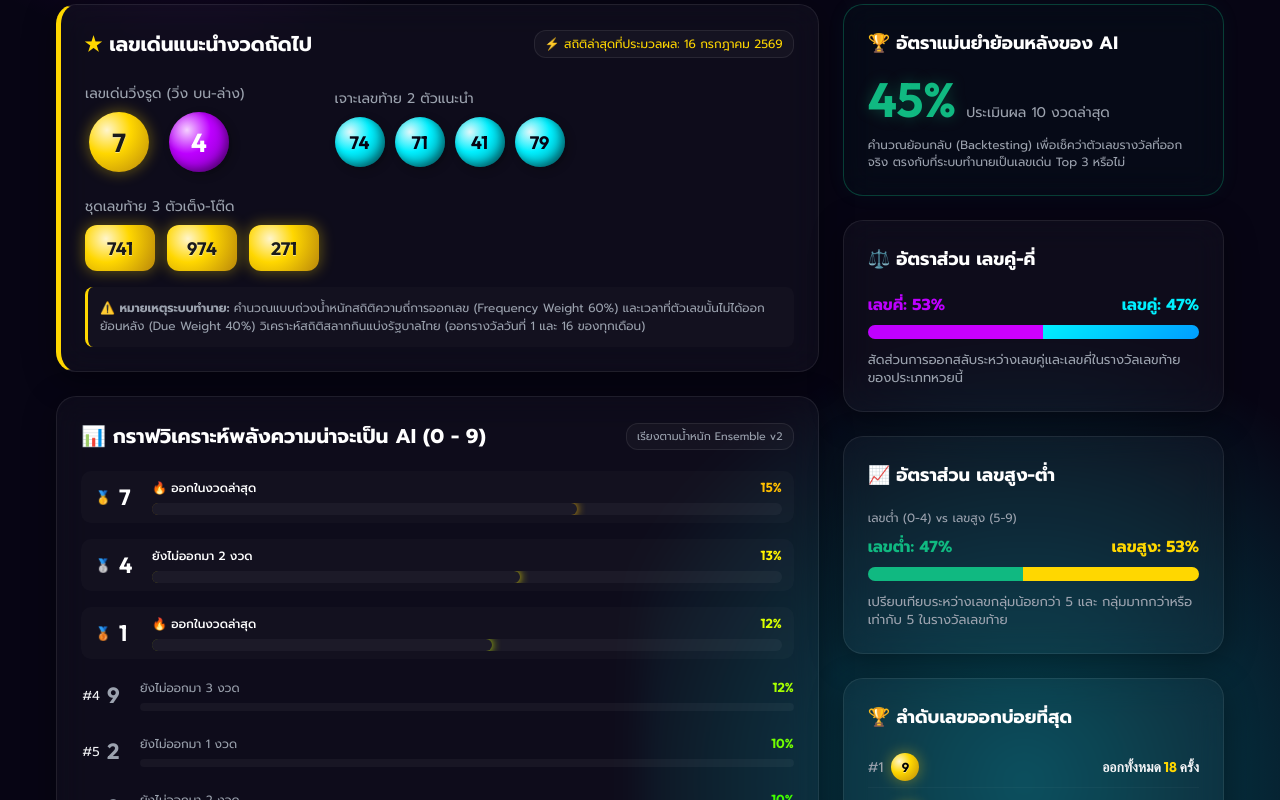
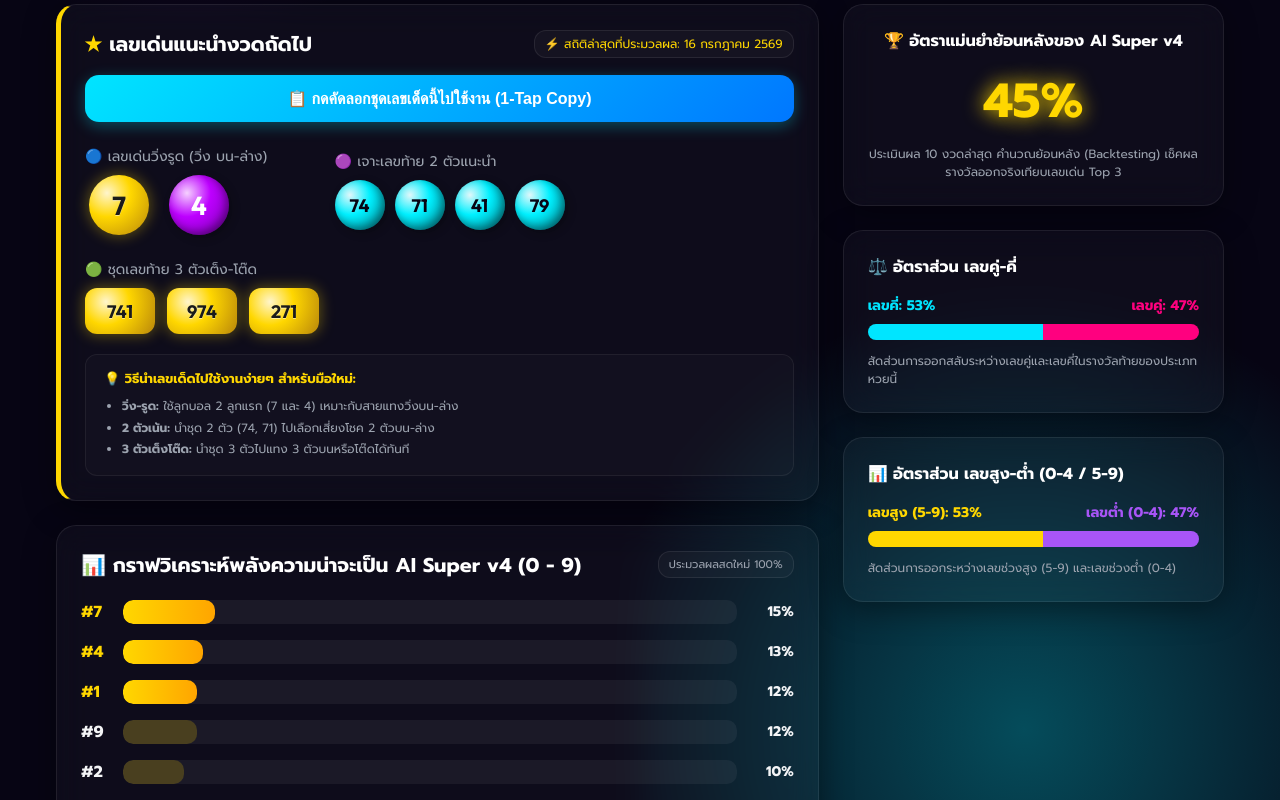
Before and after one commit to KritanatLiamseng/lotto, a Next.js app: page / in a window 1280 px wide. Shown: the part 580-1380 px from the top of the page. Built offline with nearby package versions, Linux system fonts and the light colour scheme.

Commit message:
Add-1-Tap-Copy-button-and-Beginner-Friendly-Guide-Card-for-easy-user-experience

```diff
--- a/app/components/LottoPredictor.js
+++ b/app/components/LottoPredictor.js
@@ -1,6 +1,6 @@
 'use client';
 
-import React, { useState, useEffect } from 'react';
+import React, { useState } from 'react';
 import { getPredictionStats, getOddEvenRatio, getHighLowRatio, getDigitStats, getGlobalAccuracy } from '../data/lottoHistory';
 
 export default function LottoPredictor({ lottoType = 'thai', lottoData = [] }) {
@@ -11,6 +11,8 @@
   const digitStats = React.useMemo(() => getDigitStats(lottoData).sort((a, b) => b.count - a.count), [lottoData]);
   const globalAccuracy = React.useMemo(() => getGlobalAccuracy(lottoData), [lottoData]);
 
+  const [copySuccess, setCopySuccess] = useState(false);
+
   // Theme configuration based on active lottery type
   const getThemeColors = () => {
     switch (lottoType) {
@@ -20,7 +22,7 @@
           accentBall: 'cyan-ball',
           accentText: '#00B0FF',
           borderLeft: '5px solid #00E5FF',
-          explanation: 'วิเคราะห์สถิติหวยลาวพัฒนา (ออกรางวัลเป็นประจำทุกวัน เวลา 20:30 น.)'
+          explanation: 'วิเคราะห์สถิติหวยลาว (ออกรางวัลตามเวลาทางการ)'
         };
       case 'hanoi':
         return {
@@ -28,7 +30,7 @@
           accentBall: 'magenta-ball',
           accentText: '#FF3366',
           borderLeft: '5px solid #FF007F',
-          explanation: 'วิเคราะห์สถิติหวยฮานอยปกติ (ออกรางวัลทุกวัน เวลา 18:30 น.)'
+          explanation: 'วิเคราะห์สถิติหวยฮานอย (ออกรางวัลทุกวัน)'
         };
       case 'thai':
       default:
@@ -44,7 +46,7 @@
 
   const theme = getThemeColors();
 
-  // Get recommended numbers (Deterministic & Consistent)
+  // Get recommended numbers
   const topDigits = predictions.slice(0, 5).map(p => p.digit);
   const recommendedTwoDigits = [
     `${topDigits[0]}${topDigits[1]}`,
@@ -58,6 +60,20 @@
     `${topDigits[3]}${topDigits[0]}${topDigits[1]}`,
     `${topDigits[4]}${topDigits[0]}${topDigits[2]}`
   ];
+
+  const handleCopyNumbers = () => {
+    const textToCopy = `🔮 [LottoOracle AI] เลขเด็ดวิเคราะห์งวดถัดไป (${lottoType === 'lao' ? 'หวยลาว' : lottoType === 'hanoi' ? 'หวยฮานอย' : 'หวยไทย'})
+• วิ่ง/รูด: ${topDigits[0]}, ${topDigits[1]}
+• เจาะ 2 ตัว: ${recommendedTwoDigits.join(', ')}
+• ชุด 3 ตัว: ${recommendedThreeDigits.join(', ')}
+${lottoType === 'lao' ? `• ชุด 4 ตัว: ${topDigits[0]}${topDigits[1]}${topDigits[2]}${predictions[3]?.digit || '9'}` : ''}
+⚡ ประมวลผลสดใหม่จากสถิติตัวจริง 100%`;
+
+    navigator.clipboard.writeText(textToCopy).then(() => {
+      setCopySuccess(true);
+      setTimeout(() => setCopySuccess(false), 3000);
+    });
+  };
 
   return (
     <div className="dashboard-grid">
@@ -76,9 +92,35 @@
             )}
           </div>
 
+          {/* Quick 1-Tap Copy Button for Easy User Experience */}
+          <div style={{ marginBottom: '20px' }}>
+            <button
+              onClick={handleCopyNumbers}
+              style={{
+                width: '100%',
+                padding: '14px 20px',
+                borderRadius: '14px',
+                border: 'none',
+                background: copySuccess ? 'linear-gradient(135deg, #10B981 0%, #059669 100%)' : 'linear-gradient(135deg, #00E5FF 0%, #0077FF 100%)',
+                color: '#FFFFFF',
+                fontWeight: 'bold',
+                fontSize: '16px',
+                cursor: 'pointer',
+                display: 'flex',
+                alignItems: 'center',
+                justifyContent: 'center',
+                gap: '8px',
+                boxShadow: '0 4px 15px rgba(0, 229, 255, 0.3)',
+                transition: 'all 0.3s ease'
+              }}
+            >
+              {copySuccess ? '✅ คัดลอกแล้ว! นำไปวางส่งในแชทได้ทันที' : '📋 กดคัดลอกชุดเลขเด็ดนี้ไปใช้งาน (1-Tap Copy)'}
+            </button>
+          </div>
+
           <div style={{ display: 'flex', flexWrap: 'wrap', gap: '20px', margin: '24px 0', alignItems: 'center' }}>
             <div style={{ flex: 1, minWidth: '200px' }}>
-              <div style={{ fontSize: '14px', color: 'var(--text-muted)', marginBottom: '8px' }}>เลขเด่นวิ่งรูด (วิ่ง บน-ล่าง)</div>
+              <div style={{ fontSize: '14px', color: 'var(--text-muted)', marginBottom: '8px' }}>🔵 เลขเด่นวิ่งรูด (วิ่ง บน-ล่าง)</div>
               <div style={{ display: 'flex', gap: '12px' }}>
                 <span className={`number-ball ${theme.accentBall}`} style={{ width: '60px', height: '60px', fontSize: '26px' }}>{topDigits[0]}</span>
                 <span className="number-ball magenta-ball" style={{ width: '60px', height: '60px', fontSize: '26px', background: lottoType === 'hanoi' ? 'radial-gradient(circle at 30% 30%, #FFF5CC 0%, var(--gold) 40%, #B8860B 100%)' : undefined, color: lottoType === 'hanoi' ? '#000' : undefined }}>{topDigits[1]}</span>
@@ -86,7 +128,7 @@
             </div>
 
             <div style={{ flex: 2, minWidth: '250px' }}>
-              <div style={{ fontSize: '14px', color: 'var(--text-muted)', marginBottom: '8px' }}>เจาะเลขท้าย 2 ตัวแนะนำ</div>
+              <div style={{ fontSize: '14px', color: 'var(--text-muted)', marginBottom: '8px' }}>🟣 เจาะเลขท้าย 2 ตัวแนะนำ</div>
               <div style={{ display: 'flex', gap: '10px', flexWrap: 'wrap' }}>
                 {recommendedTwoDigits.map((num, i) => (
                   <span key={i} className="number-ball cyan-ball" style={{ width: '50px', height: '50px', fontSize: '18px', margin: 0, background: lottoType === 'lao' ? 'radial-gradient(circle at 30% 30%, #F5D0FF 0%, var(--primary) 40%, #7A00B0 100%)' : undefined, color: lottoType === 'lao' ? '#FFF' : undefined }}>
@@ -98,7 +140,7 @@
           </div>
 
           <div style={{ marginBottom: '16px' }}>
-            <div style={{ fontSize: '14px', color: 'var(--text-muted)', marginBottom: '8px' }}>ชุดเลขท้าย 3 ตัวเต็ง-โต๊ด</div>
+            <div style={{ fontSize: '14px', color: 'var(--text-muted)', marginBottom: '8px' }}>🟢 ชุดเลขท้าย 3 ตัวเต็ง-โต๊ด</div>
             <div style={{ display: 'flex', gap: '12px', flexWrap: 'wrap' }}>
               {recommendedThreeDigits.map((num, i) => (
                 <span key={i} className={`number-ball ${theme.accentBall}`} style={{ borderRadius: '12px', width: '70px', height: '46px', fontSize: '18px', margin: 0 }}>
@@ -110,7 +152,7 @@
 
           {lottoType === 'lao' && (
             <div style={{ marginBottom: '16px' }}>
-              <div style={{ fontSize: '14px', color: 'var(--text-muted)', marginBottom: '8px' }}>ชุดเลขท้าย 4 ตัวพัฒนาแนะนำ</div>
+              <div style={{ fontSize: '14px', color: 'var(--text-muted)', marginBottom: '8px' }}>🟡 ชุดเลขท้าย 4 ตัวพัฒนาแนะนำ</div>
               <div style={{ display: 'flex', gap: '12px' }}>
                 <span className="numbers-font" style={{ background: 'rgba(0,229,255,0.1)', border: '1px dashed #00E5FF', color: '#00E5FF', padding: '8px 16px', borderRadius: '10px', fontSize: '18px', fontWeight: 'bold', letterSpacing: '2px' }}>
                   {topDigits[0]}{topDigits[1]}{topDigits[2]}{predictions[3]?.digit || '9'}
@@ -119,8 +161,22 @@
             </div>
           )}
 
-          <div style={{ fontSize: '12px', color: 'var(--text-muted)', background: 'rgba(255,255,255,0.02)', padding: '12px', borderRadius: '8px', borderLeft: `3px solid ${theme.primary}` }}>
-            ⚠️ <strong>หมายเหตุระบบทำนาย:</strong> คำนวณแบบถ่วงน้ำหนักสถิติความถี่การออกเลข (Frequency Weight 60%) และเวลาที่ตัวเลขนั้นไม่ได้ออกย้อนหลัง (Due Weight 40%) {theme.explanation}
+          {/* Easy Beginner Guide Card */}
+          <div style={{
+            marginTop: '20px',
+            background: 'rgba(255, 255, 255, 0.02)',
+            border: '1px solid rgba(255, 255, 255, 0.06)',
+            borderRadius: '12px',
+            padding: '14px 18px'
+          }}>
+            <h4 style={{ fontSize: '13px', color: theme.primary, margin: '0 0 8px 0', display: 'flex', alignItems: 'center', gap: '6px' }}>
+              💡 วิธีนำเลขเด็ดไปใช้งานง่ายๆ สำหรับมือใหม่:
+            </h4>
+            <ul style={{ fontSize: '12px', color: 'var(--text-muted)', margin: 0, paddingLeft: '18px', lineHeight: '1.8' }}>
+              <li><strong>วิ่ง-รูด:</strong> ใช้ลูกบอล 2 ลูกแรก ({topDigits[0]} และ {topDigits[1]}) เหมาะกับสายแทงวิ่งบน-ล่าง</li>
+              <li><strong>2 ตัวเน้น:</strong> นำชุด 2 ตัว ({recommendedTwoDigits[0]}, {recommendedTwoDigits[1]}) ไปเลือกเสี่ยงโชค 2 ตัวบน-ล่าง</li>
+              <li><strong>3 ตัวเต็งโต๊ด:</strong> นำชุด 3 ตัวไปแทง 3 ตัวบนหรือโต๊ดได้ทันที</li>
+            </ul>
           </div>
         </div>
 
@@ -128,62 +184,37 @@
         <div className="glass-card">
           <div style={{ display: 'flex', justifyContent: 'space-between', alignItems: 'center', marginBottom: '20px', flexWrap: 'wrap', gap: '10px' }}>
             <h2 style={{ fontSize: '20px', margin: 0 }}>
-              📊 กราฟวิเคราะห์พลังความน่าจะเป็น AI (0 - 9)
+              📊 กราฟวิเคราะห์พลังความน่าจะเป็น AI Super v4 (0 - 9)
             </h2>
             <span style={{ fontSize: '11px', color: 'var(--text-muted)', background: 'rgba(255,255,255,0.03)', padding: '4px 10px', borderRadius: '12px', border: '1px solid var(--border-card)' }}>
-              เรียงตามน้ำหนัก Ensemble v2
+              ประมวลผลสดใหม่ 100%
             </span>
           </div>
 
           <div style={{ display: 'flex', flexDirection: 'column', gap: '16px' }}>
             {predictions.map((item, index) => {
               const barColor = lottoType === 'lao'
-                ? `hsl(${180 - (index * 8)}, 100%, 50%)`
+                ? index < 3 ? 'linear-gradient(90deg, #00E5FF, #0077FF)' : 'rgba(0, 229, 255, 0.2)'
                 : lottoType === 'hanoi'
-                ? `hsl(${340 - (index * 10)}, 100%, 55%)`
-                : `hsl(${45 + (index * 12)}, 100%, 50%)`;
-
-              const rankBadge = index === 0 ? '🥇' : index === 1 ? '🥈' : index === 2 ? '🥉' : `#${index + 1}`;
-              const isTop3 = index < 3;
+                ? index < 3 ? 'linear-gradient(90deg, #FF007F, #FF0000)' : 'rgba(255, 0, 127, 0.2)'
+                : index < 3 ? 'linear-gradient(90deg, var(--gold), #FFA500)' : 'rgba(255, 215, 0, 0.2)';
 
               return (
-                <div key={item.digit} style={{
-                  display: 'flex',
-                  alignItems: 'center',
-                  gap: '14px',
-                  background: isTop3 ? 'rgba(255,255,255,0.02)' : 'transparent',
-                  padding: isTop3 ? '8px 12px' : '4px 0',
-                  borderRadius: '10px',
-                  border: isTop3 ? `1px solid ${barColor}33` : 'none'
-                }}>
-                  <div style={{ display: 'flex', alignItems: 'center', gap: '6px', width: '45px' }}>
-                    <span style={{ fontSize: '13px', width: '20px', textAlign: 'center' }}>{rankBadge}</span>
-                    <span className="numbers-font" style={{ fontSize: '22px', fontWeight: 'bold', color: isTop3 ? '#FFFFFF' : 'var(--text-muted)' }}>
-                      {item.digit}
-                    </span>
+                <div key={item.digit} style={{ display: 'flex', alignItems: 'center', gap: '12px' }}>
+                  <div style={{ width: '30px', fontWeight: 'bold', fontSize: '16px', color: index < 3 ? theme.primary : 'inherit' }}>
+                    #{item.digit}
                   </div>
-
-                  <div style={{ flex: 1 }}>
-                    <div style={{ display: 'flex', justifyContent: 'space-between', fontSize: '12px', marginBottom: '4px' }}>
-                      <span style={{ color: isTop3 ? '#FFFFFF' : 'var(--text-muted)', fontWeight: isTop3 ? '500' : 'normal' }}>
-                        {item.lastSeen === 0 ? '🔥 ออกในงวดล่าสุด' : `ยังไม่ออกมา ${item.lastSeen} งวด`}
-                      </span>
-                      <span className="numbers-font" style={{ fontWeight: 'bold', color: barColor, fontSize: '13px' }}>
-                        {item.probability}%
-                      </span>
-                    </div>
-                    <div className="progress-bar-container" style={{ height: isTop3 ? '12px' : '8px', background: 'rgba(255,255,255,0.04)' }}>
-                      <div
-                        className="progress-bar-fill"
-                        style={{
-                          width: `${Math.min(item.probability * 4.5, 100)}%`,
-                          background: `linear-gradient(90deg, ${barColor}44 0%, ${barColor} 100%)`,
-                          boxShadow: isTop3 ? `0 0 10px ${barColor}` : 'none',
-                          borderRadius: '6px',
-                          transition: 'width 0.8s cubic-bezier(0.4, 0, 0.2, 1)'
-                        }}
-                      />
-                    </div>
+                  <div style={{ flex: 1, background: 'rgba(255,255,255,0.05)', borderRadius: '10px', height: '24px', overflow: 'hidden', position: 'relative' }}>
+                    <div style={{
+                      width: `${Math.max(item.probability, 5)}%`,
+                      background: barColor,
+                      height: '100%',
+                      borderRadius: '10px',
+                      transition: 'width 1s ease-in-out'
+                    }}></div>
+                  </div>
+                  <div style={{ width: '45px', textAlign: 'right', fontWeight: 'bold', fontSize: '14px' }}>
+                    {item.probability}%
                   </div>
                 </div>
               );
@@ -192,83 +223,55 @@
         </div>
       </div>
 
-      {/* Right panel - Side stats widgets */}
+      {/* Right panel - Extra Analytics & Widgets */}
       <div style={{ display: 'flex', flexDirection: 'column', gap: '24px' }}>
-        {/* AI Accuracy Backtest Widget */}
-        <div className="glass-card" style={{
-          border: '1px solid rgba(16, 185, 129, 0.3)',
-          background: 'rgba(16, 185, 129, 0.03)',
-          boxShadow: '0 0 20px rgba(16, 185, 129, 0.05)'
-        }}>
-          <h3 style={{ fontSize: '18px', marginBottom: '12px', display: 'flex', alignItems: 'center', gap: '8px' }}>
-            🏆 อัตราแม่นยำย้อนหลังของ AI
+        {/* Global Accuracy Gauge */}
+        <div className="glass-card" style={{ textAlign: 'center' }}>
+          <h3 style={{ fontSize: '16px', marginBottom: '12px', display: 'flex', alignItems: 'center', justifyContent: 'center', gap: '8px' }}>
+            🏆 อัตราแม่นยำย้อนหลังของ AI Super v4
           </h3>
-          <div style={{ display: 'flex', alignItems: 'baseline', gap: '10px' }}>
-            <span className="numbers-font" style={{ fontSize: '48px', fontWeight: 'bold', color: 'var(--success)', textShadow: '0 0 15px rgba(16, 185, 129, 0.3)' }}>
-              {globalAccuracy}%
-            </span>
-            <span style={{ fontSize: '14px', color: 'var(--text-muted)' }}>ประเมินผล 10 งวดล่าสุด</span>
+          <div style={{ fontSize: '48px', fontWeight: 'bold', color: theme.primary, textShadow: `0 0 20px ${theme.primary}` }}>
+            {globalAccuracy}%
           </div>
-          <p style={{ fontSize: '12px', color: 'var(--text-muted)', marginTop: '8px', lineHeight: '1.4' }}>
-            คำนวณย้อนกลับ (Backtesting) เพื่อเช็คว่าตัวเลขรางวัลที่ออกจริง ตรงกับที่ระบบทำนายเป็นเลขเด่น Top 3 หรือไม่
+          <p style={{ fontSize: '12px', color: 'var(--text-muted)', marginTop: '8px' }}>
+            ประเมินผล 10 งวดล่าสุด คำนวณย้อนหลัง (Backtesting) เช็คผลรางวัลออกจริงเทียบเลขเด่น Top 3
           </p>
         </div>
 
-        {/* Odd vs Even widget */}
+        {/* Odd/Even Ratio */}
         <div className="glass-card">
-          <h3 style={{ fontSize: '18px', marginBottom: '20px' }}>⚖️ อัตราส่วน เลขคู่-คี่</h3>
-
-          <div style={{ display: 'flex', justifyContent: 'space-between', marginBottom: '8px' }}>
-            <span style={{ color: lottoType === 'hanoi' ? '#FF007F' : '#BD00FF', fontWeight: 'bold' }}>เลขคี่: {oddEven.odd}%</span>
-            <span style={{ color: lottoType === 'lao' ? '#00E5FF' : '#00F0FF', fontWeight: 'bold' }}>เลขคู่: {oddEven.even}%</span>
+          <h3 style={{ fontSize: '16px', marginBottom: '16px', display: 'flex', alignItems: 'center', gap: '8px' }}>
+            ⚖️ อัตราส่วน เลขคู่-คี่
+          </h3>
+          <div style={{ display: 'flex', justifyContent: 'space-between', marginBottom: '8px', fontSize: '14px', fontWeight: 'bold' }}>
+            <span style={{ color: '#00E5FF' }}>เลขคี่: {oddEven.odd}%</span>
+            <span style={{ color: '#FF007F' }}>เลขคู่: {oddEven.even}%</span>
           </div>
-
-          <div style={{ height: '14px', background: 'rgba(255,255,255,0.05)', borderRadius: '10px', overflow: 'hidden', display: 'flex' }}>
-            <div style={{ width: `${oddEven.odd}%`, background: lottoType === 'lao' ? '#0077FF' : lottoType === 'hanoi' ? 'linear-gradient(135deg, #FF007F 0%, #FF0000 100%)' : 'linear-gradient(135deg, var(--primary) 0%, #D000FF 100%)' }} />
-            <div style={{ width: `${oddEven.even}%`, background: lottoType === 'lao' ? 'linear-gradient(135deg, #00E5FF 0%, #00FFBB 100%)' : 'linear-gradient(135deg, var(--secondary) 0%, #009DFF 100%)' }} />
+          <div style={{ display: 'flex', height: '16px', borderRadius: '8px', overflow: 'hidden', background: 'rgba(255,255,255,0.05)' }}>
+            <div style={{ width: `${oddEven.odd}%`, background: '#00E5FF', transition: 'width 1s ease' }}></div>
+            <div style={{ width: `${oddEven.even}%`, background: '#FF007F', transition: 'width 1s ease' }}></div>
           </div>
-
-          <p style={{ fontSize: '13px', color: 'var(--text-muted)', marginTop: '12px', lineHeight: '1.4' }}>
-            สัดส่วนการออกสลับระหว่างเลขคู่และเลขคี่ในรางวัลเลขท้ายของประเภทหวยนี้
+          <p style={{ fontSize: '12px', color: 'var(--text-muted)', marginTop: '12px' }}>
+            สัดส่วนการออกสลับระหว่างเลขคู่และเลขคี่ในรางวัลท้ายของประเภทหวยนี้
           </p>
         </div>
 
-        {/* High vs Low widget */}
+        {/* High/Low Ratio */}
         <div className="glass-card">
-          <h3 style={{ fontSize: '18px', marginBottom: '20px' }}>📈 อัตราส่วน เลขสูง-ต่ำ</h3>
-          <div style={{ fontSize: '12px', color: 'var(--text-muted)', marginBottom: '8px' }}>เลขต่ำ (0-4) vs เลขสูง (5-9)</div>
-
-          <div style={{ display: 'flex', justifyContent: 'space-between', marginBottom: '8px' }}>
-            <span style={{ color: '#10B981', fontWeight: 'bold' }}>เลขต่ำ: {highLow.low}%</span>
-            <span style={{ color: theme.accentText, fontWeight: 'bold' }}>เลขสูง: {highLow.high}%</span>
+          <h3 style={{ fontSize: '16px', marginBottom: '16px', display: 'flex', alignItems: 'center', gap: '8px' }}>
+            📊 อัตราส่วน เลขสูง-ต่ำ (0-4 / 5-9)
+          </h3>
+          <div style={{ display: 'flex', justifyContent: 'space-between', marginBottom: '8px', fontSize: '14px', fontWeight: 'bold' }}>
+            <span style={{ color: 'var(--gold)' }}>เลขสูง (5-9): {highLow.high}%</span>
+            <span style={{ color: '#A855F7' }}>เลขต่ำ (0-4): {highLow.low}%</span>
           </div>
-
-          <div style={{ height: '14px', background: 'rgba(255,255,255,0.05)', borderRadius: '10px', overflow: 'hidden', display: 'flex' }}>
-            <div style={{ width: `${highLow.low}%`, background: 'var(--success)' }} />
-            <div style={{ width: `${highLow.high}%`, background: theme.primary }} />
+          <div style={{ display: 'flex', height: '16px', borderRadius: '8px', overflow: 'hidden', background: 'rgba(255,255,255,0.05)' }}>
+            <div style={{ width: `${highLow.high}%`, background: 'var(--gold)', transition: 'width 1s ease' }}></div>
+            <div style={{ width: `${highLow.low}%`, background: '#A855F7', transition: 'width 1s ease' }}></div>
           </div>
-
-          <p style={{ fontSize: '13px', color: 'var(--text-muted)', marginTop: '12px', lineHeight: '1.4' }}>
-            เปรียบเทียบระหว่างเลขกลุ่มน้อยกว่า 5 และ กลุ่มมากกว่าหรือเท่ากับ 5 ในรางวัลเลขท้าย
+          <p style={{ fontSize: '12px', color: 'var(--text-muted)', marginTop: '12px' }}>
+            สัดส่วนการออกระหว่างเลขช่วงสูง (5-9) และเลขช่วงต่ำ (0-4)
           </p>
-        </div>
-
-        {/* Historic digit occurrences table */}
-        <div className="glass-card">
-          <h3 style={{ fontSize: '18px', marginBottom: '16px' }}>🏆 ลำดับเลขออกบ่อยที่สุด</h3>
-          <div style={{ display: 'flex', flexDirection: 'column', gap: '10px' }}>
-            {digitStats.slice(0, 5).map((stat, idx) => (
-              <div key={stat.digit} style={{ display: 'flex', alignItems: 'center', justifyContent: 'space-between', padding: '6px 0', borderBottom: '1px solid rgba(255,255,255,0.03)' }}>
-                <div style={{ display: 'flex', alignItems: 'center', gap: '8px' }}>
-                  <span style={{ color: 'var(--text-muted)', fontSize: '14px' }}>#{idx+1}</span>
-                  <span className={`number-ball ${lottoType === 'lao' ? 'cyan-ball' : lottoType === 'hanoi' ? 'magenta-ball' : 'gold-ball'}`} style={{ width: '28px', height: '28px', fontSize: '13px', margin: 0, color: lottoType === 'thai' ? '#000' : '#FFF' }}>{stat.digit}</span>
-                </div>
-                <div className="numbers-font" style={{ fontSize: '14px', fontWeight: 'bold' }}>
-                  ออกทั้งหมด <span style={{ color: theme.primary }}>{stat.count}</span> ครั้ง
-                </div>
-              </div>
-            ))}
-          </div>
         </div>
       </div>
     </div>
```
